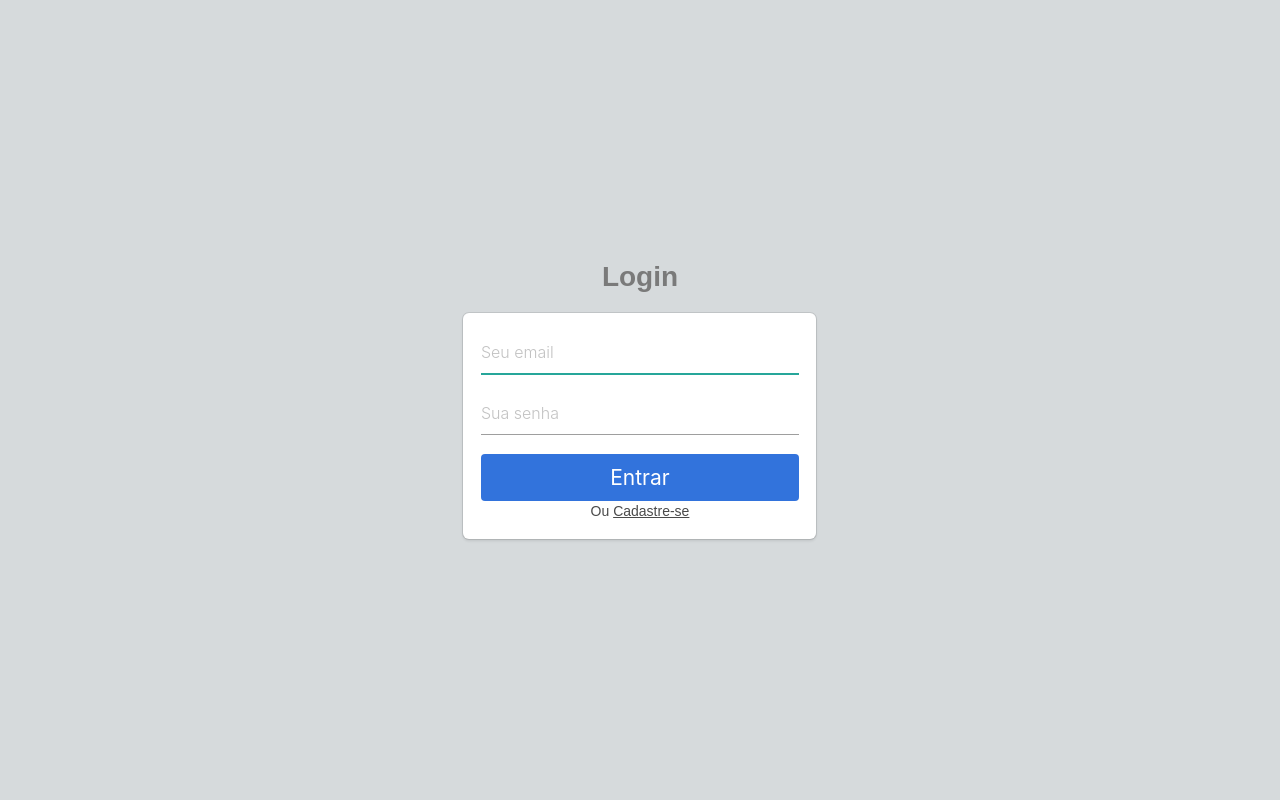
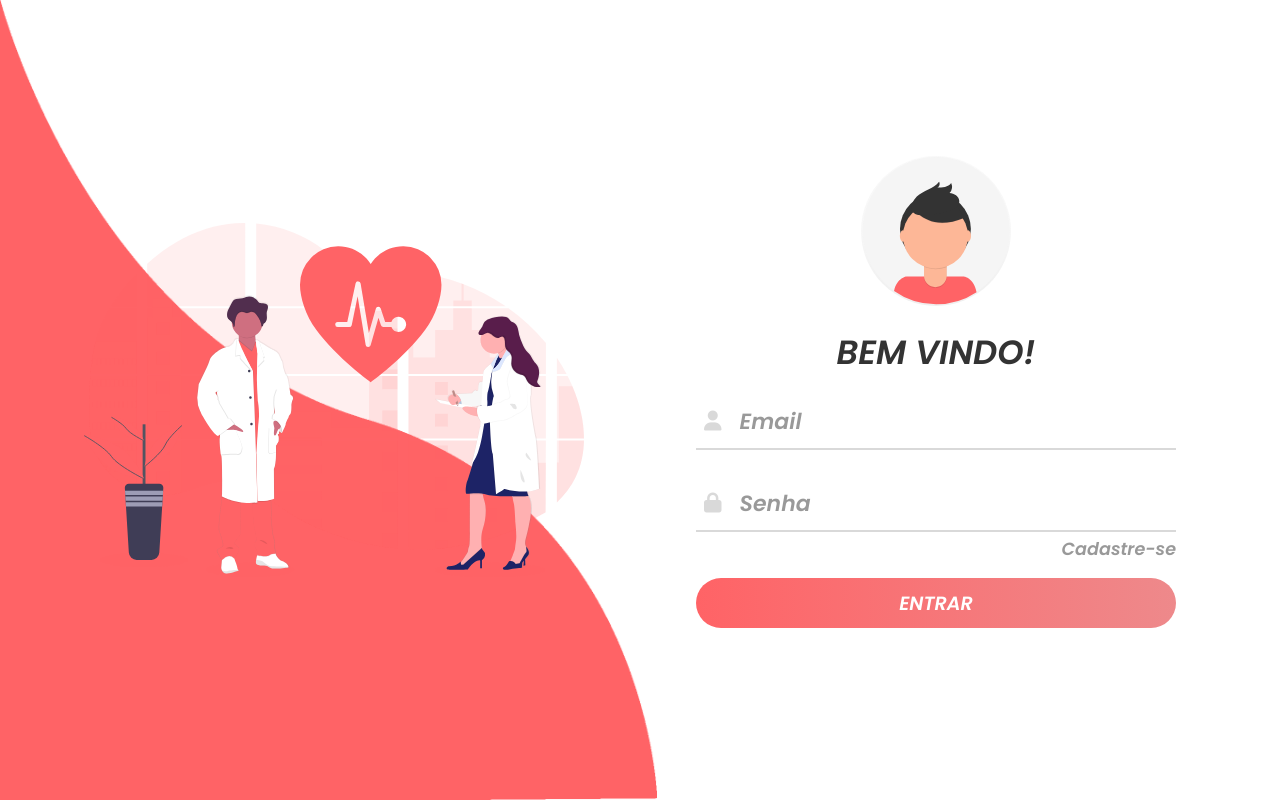
Before and after one commit to karlos-silva/clinica-andreatta, a PHP site: the page made by php/login php/index.php in a window 1280 px wide. Run offline with PHP 8.4, Linux system fonts and the light colour scheme; some libraries are stand-ins or nearby versions.

Commit message:
refactoring the style of login page

```diff
--- a/css/login_style.css
+++ b/css/login_style.css
@@ -1,22 +1,223 @@
-html,body {
-  font-family: Arial, Helvetica, sans-serif;
-  font-size: 14px;
-  font-weight: 300;
-}
-.hero.is-success {
-  background: rgba(190, 196, 199, 0.623);
-}
-.hero .nav, .hero.is-success .nav {
-  -webkit-box-shadow: none;
-  box-shadow: none;
-}
-input {
-  font-weight: 300;
-}
-p {
-  font-weight: 700;
+*{
+	padding: 0;
+	margin: 0;
+	box-sizing: border-box;
 }
 
-a {
-  text-decoration: underline;
+body{
+    font-family: 'Poppins', sans-serif;
+    overflow: hidden;
 }
+
+.wave{
+	position: fixed;
+	bottom: 0;
+	left: 0;
+	height: 100%;
+	z-index: -1;
+}
+
+.container{
+    width: 100vw;
+    height: 100vh;
+    display: grid;
+    grid-template-columns: repeat(2, 1fr);
+    grid-gap :7rem;
+    padding: 0 2rem;
+}
+
+.img{
+	display: flex;
+	justify-content: flex-end;
+	align-items: center;
+}
+
+.login-content{
+	display: flex;
+	justify-content: flex-start;
+	align-items: center;
+	text-align: center;
+}
+
+.img img{
+	width: 500px;
+}
+
+form{
+	width: 480px;
+}
+
+.login-content img{
+    height: 150px;
+}
+
+.login-content h2{
+	margin: 15px 0;
+	color: #333;
+	text-transform: uppercase;
+	font-size: 2.1rem;
+}
+
+.login-content .input-div{
+	position: relative;
+    display: grid;
+    grid-template-columns: 7% 93%;
+    margin: 25px 0;
+    padding: 5px 0;
+    border-bottom: 2px solid #d9d9d9;
+    font-size: 20px;
+}
+
+.login-content .input-div.one{
+	margin-top: 0;
+}
+
+.i{
+	color: #d9d9d9;
+	display: flex;
+	justify-content: center;
+	align-items: center;
+}
+
+.i i{
+	transition: .3s;
+}
+
+.input-div > div{
+    position: relative;
+	height: 45px;
+}
+
+.input-div > div > h5{
+	position: absolute;
+	left: 10px;
+	top: 50%;
+	transform: translateY(-50%);
+	color: #999;
+	font-size: 22px;
+	transition: .3s;
+}
+
+.input-div:before, .input-div:after{
+	content: '';
+	position: absolute;
+	bottom: -2px;
+	width: 0%;
+	height: 2px;
+	background-color: #FF6366;
+	transition: .4s;
+}
+
+.input-div:before{
+	right: 50%;
+}
+
+.input-div:after{
+	left: 50%;
+}
+
+.input-div.focus:before, .input-div.focus:after{
+	width: 50%;
+}
+
+.input-div.focus > div > h5{
+	top: -5px;
+	font-size: 15px;
+}
+
+.input-div.focus > .i > i{
+	color: #FF6366;
+}
+
+.input-div > div > input{
+	position: absolute;
+	left: 0;
+	top: 0;
+	width: 100%;
+	height: 100%;
+	border: none;
+	outline: none;
+	background: none;
+	padding: 0.5rem 0.7rem;
+	font-size: 1.2rem;
+	color: #555;
+	font-family: 'poppins', sans-serif;
+}
+
+.input-div.pass{
+	margin-bottom: 4px;
+}
+
+a{
+	display: block;
+	text-align: right;
+	text-decoration: none;
+	color: #999;
+	font-size: 1.1rem;
+	transition: .3s;
+}
+
+a:hover{
+	color: #FF6366;
+}
+
+.btn{
+	display: block;
+	width: 100%;
+	height: 50px;
+	border-radius: 25px;
+	outline: none;
+	border: none;
+	background-image: linear-gradient(to right, #FF6366, rgb(238, 137, 139), #FF6366);
+	background-size: 200%;
+	font-size: 1.2rem;
+	color: #fff;
+	font-family: 'Poppins', sans-serif;
+	text-transform: uppercase;
+	margin: 1rem 0;
+	cursor: pointer;
+	transition: .5s;
+}
+.btn:hover{
+	background-position: right;
+}
+
+
+@media screen and (max-width: 1050px){
+	.container{
+		grid-gap: 5rem;
+	}
+}
+
+@media screen and (max-width: 1000px){
+	form{
+		width: 290px;
+	}
+
+	.login-content h2{
+        font-size: 2.4rem;
+        margin: 8px 0;
+	}
+
+	.img img{
+		width: 400px;
+	}
+}
+
+@media screen and (max-width: 900px){
+	.container{
+		grid-template-columns: 1fr;
+	}
+
+	.img{
+		display: none;
+	}
+
+	.wave{
+		display: none;
+	}
+
+	.login-content{
+		justify-content: center;
+	}
+}
--- /dev/null
+++ b/js/login.js
@@ -0,0 +1,21 @@
+
+const inputs = document.querySelectorAll(".input");
+
+
+function addcl(){
+	let parent = this.parentNode.parentNode;
+	parent.classList.add("focus");
+}
+
+function remcl(){
+	let parent = this.parentNode.parentNode;
+	if(this.value == ""){
+		parent.classList.remove("focus");
+	}
+}
+
+
+inputs.forEach(input => {
+	input.addEventListener("focus", addcl);
+	input.addEventListener("blur", remcl);
+});
--- a/php/login php/footer.php
+++ b/php/login php/footer.php
@@ -1,4 +1,5 @@
     <script src="https://cdnjs.cloudflare.com/ajax/libs/materialize/1.0.0/js/materialize.min.js"></script>
+    <script type="text/javascript" src="../../js/login.js"></script>
     <script>
       M.AutoInit();
     </script>
--- a/php/login php/header.php
+++ b/php/login php/header.php
@@ -3,12 +3,11 @@
   <head>
     <meta charset="utf-8">
     <meta name="viewport" content="width=device-width, initial-scale=1, shrink-to-fit=no">
-    <link rel="stylesheet" href="https://stackpath.bootstrapcdn.com/bootstrap/4.3.1/css/bootstrap.min.css" integrity="sha384-ggOyR0iXCbMQv3Xipma34MD+dH/1fQ784/j6cY/iJTQUOhcWr7x9JvoRxT2MZw1T" crossorigin="anonymous">
-    <link rel="stylesheet" href="https://cdnjs.cloudflare.com/ajax/libs/materialize/1.0.0/css/materialize.min.css">
-    <link rel="stylesheet" href="../../css/bulma.min.css" />
-    <link rel="stylesheet" type="text/css" href="../../css/login_style.css">
     <link href="https://fonts.googleapis.com/icon?family=Material+Icons" rel="stylesheet">
     <link rel="shortcut icon" href="../../img/logo.ico" />
+    <link href="https://fonts.googleapis.com/css2?family=Poppins:ital,wght@1,600&display=swap" rel="stylesheet">
+    <link rel="stylesheet" type="text/css" href="../../css/login_style.css">
+    <script src="https://kit.fontawesome.com/a81368914c.js"></script>
 
     <title>Clinica Andreatta</title>
   </head>
--- a/php/login php/index.php
+++ b/php/login php/index.php
@@ -1,15 +1,13 @@
-
 <?php
 session_start();
 
 include_once 'header.php';
 ?>
-
-    <section class="hero is-success is-fullheight">
-        <div class="hero-body">
-            <div class="container has-text-centered">
-                <div class="column is-4 is-offset-4">
-                    <h3 class="title has-text-grey">Login</h3>
+	<img class="wave" src="../../img/wave.png">
+	<div class="container">
+		<div class="img">
+			<img src="../../img/background-login.svg">
+		</div>
 		<?php
                     if(isset($_SESSION['nao_autenticado'])):
                     ?>
@@ -20,28 +18,33 @@ include_once 'header.php';
                     endif;
                     unset($_SESSION['nao_autenticado']);
                     ?>
-                    <div class="box">
+		<div class="login-content">
 			<form action="login.php" method="POST">
-                            <div class="field">
-                                <div class="control">
-                                    <input name="email" type="text" class="input is-large" placeholder="Seu email" autofocus="">
+				<img src="../../img/avatar.svg">
+				<h2 class="title">Bem Vindo!</h2>
+           		<div class="input-div one">
+           		   <div class="i">
+           		   		<i class="fas fa-user"></i>
+           		   </div>
+           		   <div class="div">
+           		   		<h5>Email</h5>
+           		   		<input type="text" class="input" name="email" >
            		   </div>
            		</div>
-
-                            <div class="field">
-                                <div class="control">
-                                    <input name="senha" class="input is-large" type="password" placeholder="Sua senha">
+           		<div class="input-div pass">
+           		   <div class="i">
+           		    	<i class="fas fa-lock"></i>
+           		   </div>
+           		   <div class="div">
+           		    	<h5>Senha</h5>
+           		    	<input type="password" class="input" name="senha">
             	   </div>
             	</div>
-                            <button type="submit" class="button is-block is-link is-large is-fullwidth">Entrar</button>
-                            Ou
             	<a href="cadastro.php">Cadastre-se</a>
+            	<input type="submit" class="btn" value="Entrar">
             </form>
         </div>
     </div>
-            </div>
-        </div>
-    </section>
 <?php
 include_once 'footer.php';
 ?>
```
Also changed, not shown: img/avatar.svg (added), img/background-login.png (deleted), img/background-login.svg (added), img/wave.png (added). Lines whose indentation alone changed are shown as unchanged.
